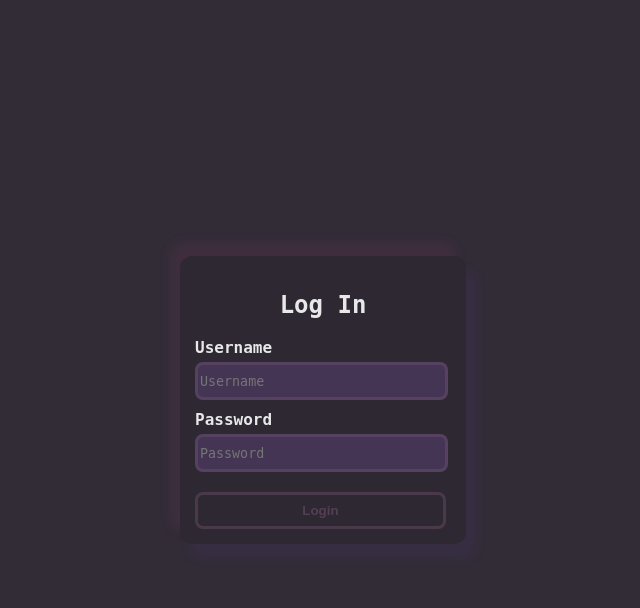
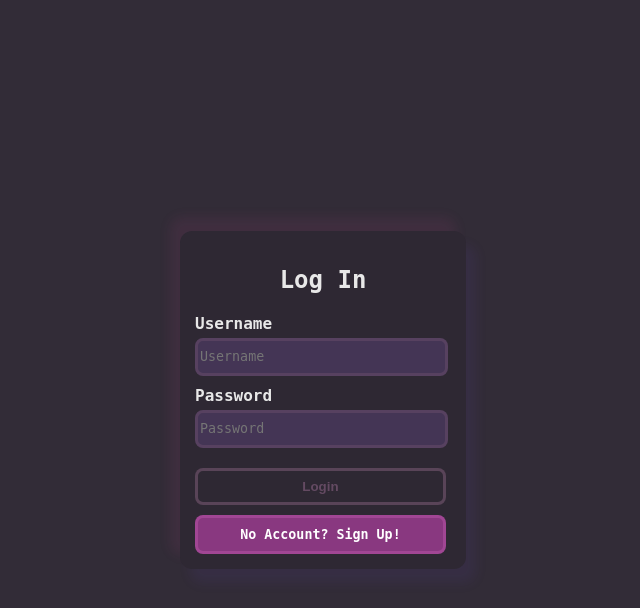
Before and after one commit to Lumineskz/AnonFeedbackWall, a PHP site: page /pages/login.php in a window 1280 px wide. Shown: the top 608 px of the page, without its empty margins (317-957 px from the left). Run offline with PHP 8.4, Linux system fonts and the light colour scheme.

Commit message:
Added SignUp and LogIn buttons in Login and SignUp page respectively

```diff
--- a/Code/assets/css/style.css
+++ b/Code/assets/css/style.css
@@ -406,10 +406,11 @@ body {
   border-radius: 12px;
   box-shadow: 10px 14px 12px rgba(98, 69, 191, 0.1), -10px -14px 12px rgba(191, 69, 140, 0.1);
 }
-.login-form input{
+.login-form input[type="text"],
+.login-form input[type="password"]{
   font-family: 'JetBrains Mono', monospace;
   background-color: #443555;
-  color: rgb(223, 212, 222);
+  color: rgb(224, 156, 219);
   width: 95%;
   height: 30px;
   margin-bottom: 10px;
@@ -419,7 +420,7 @@ body {
 
 }
 
-.login-form input:focus{
+.login-form input[type="text"]:focus,input[type="password"]:focus{
   border: 3px solid #7c597791;
 }
 .login-form label{
@@ -429,15 +430,47 @@ body {
   margin-bottom: 5px;
   display: block;
 }
+/* signup button styles */
+.signup-btn,
+input[type="button"].signup-btn,
+input[type="submit"].signup-btn {
+  font-family: 'JetBrains Mono', monospace;
+  background-color: #b641a5ad;
+  color: #ffffff;
+  border: 3px solid rgba(235, 116, 209, 0.244);
+  padding: 9px 12px;
+  border-radius: 8px;
+  cursor: pointer;
+  font-weight: 700;
+  transition: background-color 0.2s, color 0.2s, box-shadow 0.2s;
+  width: 98%;
+  margin: 10px 0 0 0;
+  text-align: center;
+  vertical-align: middle;
+}
 
+.signup-btn:hover,
+input[type="button"].signup-btn:hover,
+input[type="submit"].signup-btn:hover {
+  background-color: #b641a5b7;
+  color: #fff;
+  box-shadow: 0 0 10px rgba(235,116,209,0.12);
+}
+
+.signup-btn:focus,
+input[type="button"].signup-btn:focus,
+input[type="submit"].signup-btn:focus {
+  outline: none;
+  box-shadow: 0 0 12px rgba(235,116,209,0.25);
+}
 .login-form button{
   margin-top: 10px;
   width: 98%;
   background-color: #2e2833;
-  color: #7c59777b;
+  color: #7c5977b1;
   padding: 8px 8px;
   outline: none;
-  border: 3px solid #7c597756;
+  border: 3px solid #7c59778f;
   border-radius: 8px;
   cursor: pointer;
   font-weight: bold;
@@ -456,12 +489,13 @@ body {
   outline: none;
   transition: 0.3s ease;
 }
+
 .login-form select:focus{
   border: 3px solid #7c597791;
 }
 .login-form button:hover{
-  border: 3px solid #7c597791;
-  color: #eb74d179;
+  border: 3px solid #9d6d9691;
+  color: #f092db79;
 }
 .form-head{
   color: #e8e8e8;
--- a/Code/pages/login.php
+++ b/Code/pages/login.php
@@ -36,6 +36,7 @@
         <label for="">Password</label>
         <input type="password" name="password" placeholder="Password" required>
         <button type="submit">Login</button>
+        <input type="button" value="No Account? Sign Up!" onclick="window.location.href = 'register.php';" class="signup-btn">
     </form>
 </body>
 </html>
--- a/Code/pages/register.php
+++ b/Code/pages/register.php
@@ -21,6 +21,7 @@
             <option value="BCA">BCA</option>
         </select>
         <button type="submit">Register</button>
+        <input type="button" value="Have an account? Log in" onclick="window.location.href = 'login.php';" class="signup-btn">
     </form>
 </body>
 </html>
```
